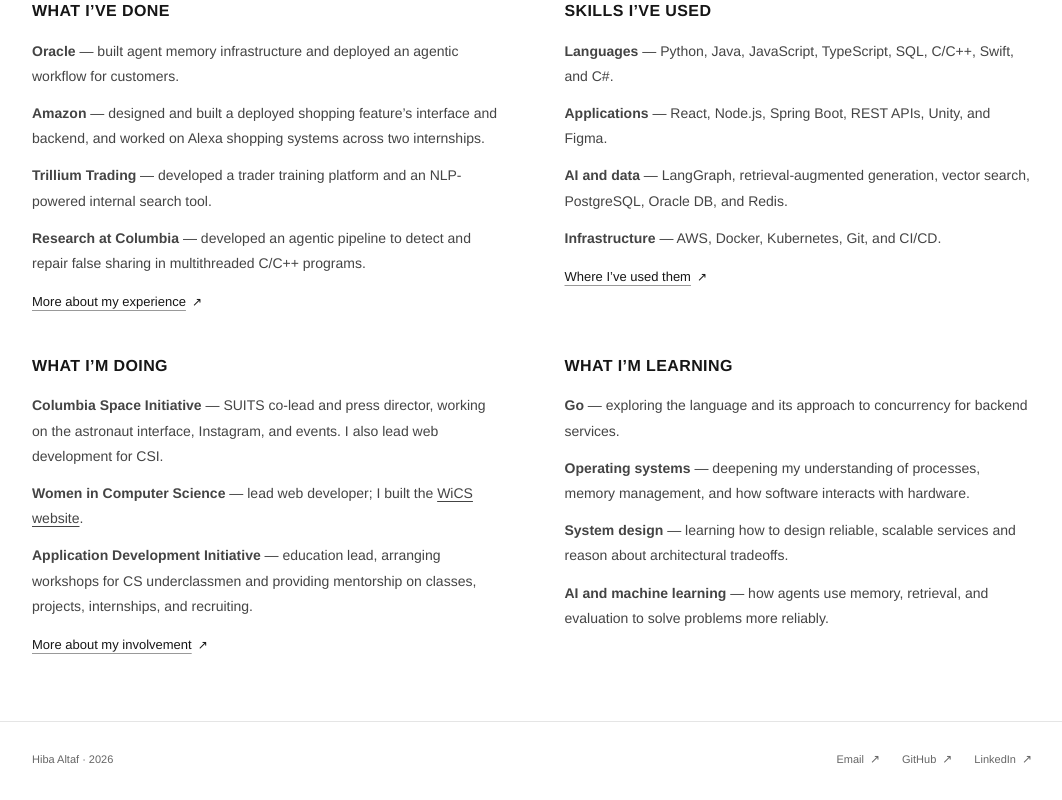
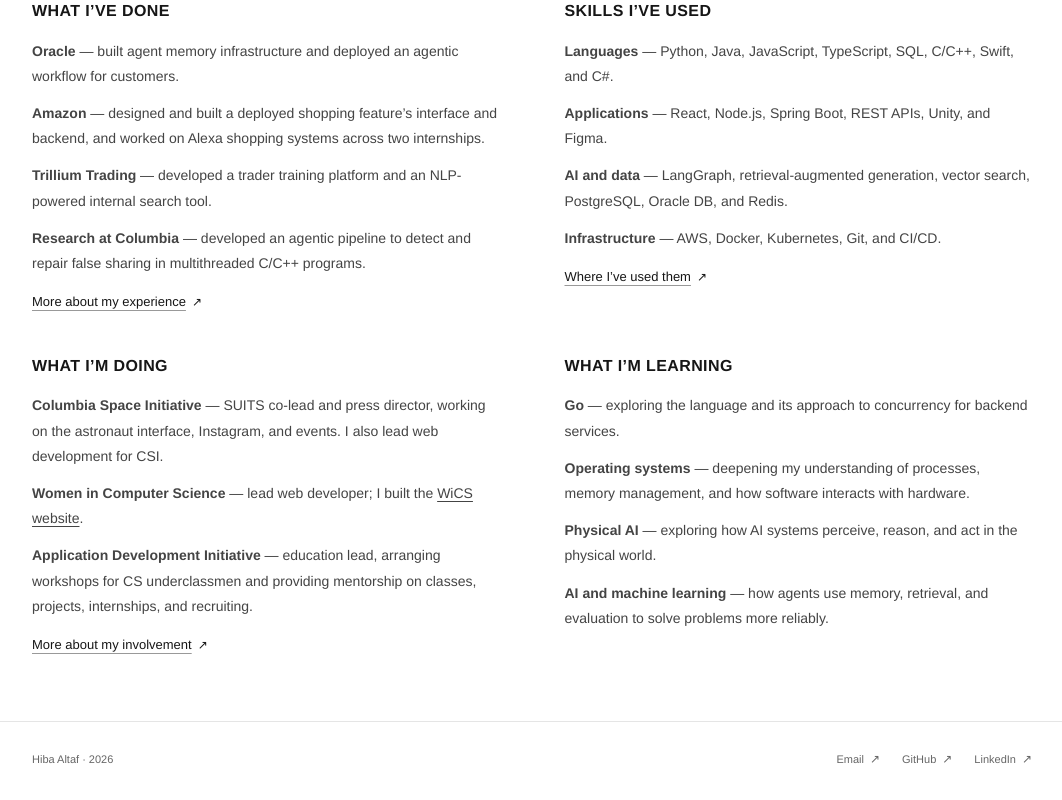
Before and after one commit to hibaa8/hibaa8.github.io, a React (Vite) app: page / in a window 1280 px wide. Shown: the part 585-1385 px from the top of the page, without its empty margins (108-1170 px from the left). Built offline with nearby package versions, Linux system fonts and the light colour scheme.

Commit message:
Replace system design with physical AI

```diff
--- a/src/main.jsx
+++ b/src/main.jsx
@@ -35,7 +35,7 @@ function Home(){return <><section className="hero reveal"><img className="headsh
 <div><h2>What I’m learning</h2>
 <p><b>Go</b> — exploring the language and its approach to concurrency for backend services.</p>
 <p><b>Operating systems</b> — deepening my understanding of processes, memory management, and how software interacts with hardware.</p>
-<p><b>System design</b> — learning how to design reliable, scalable services and reason about architectural tradeoffs.</p>
+<p><b>Physical AI</b> — exploring how AI systems perceive, reason, and act in the physical world.</p>
 <p><b>AI and machine learning</b> — how agents use memory, retrieval, and evaluation to solve problems more reliably.</p></div>
 </section></>}
 const leadershipRoles = [
```
